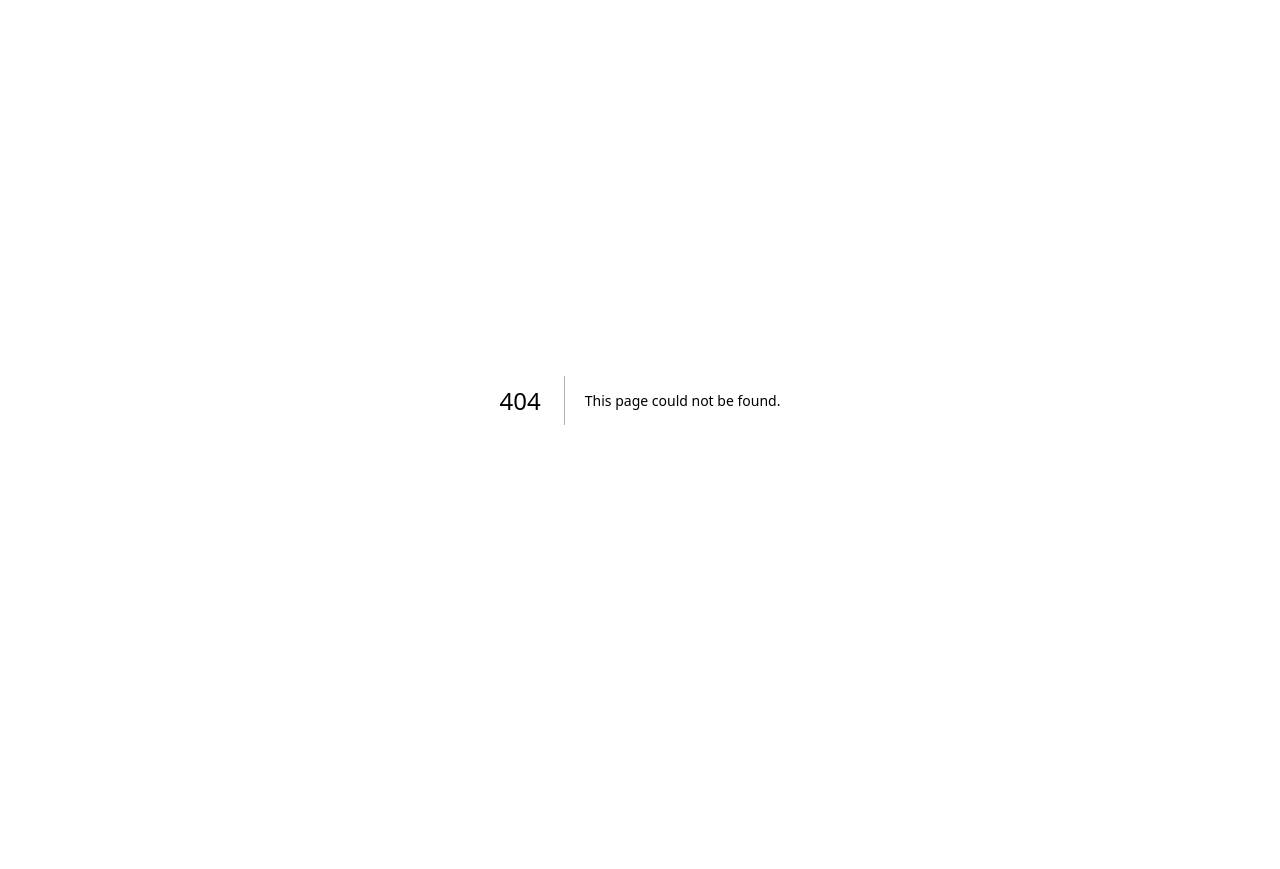
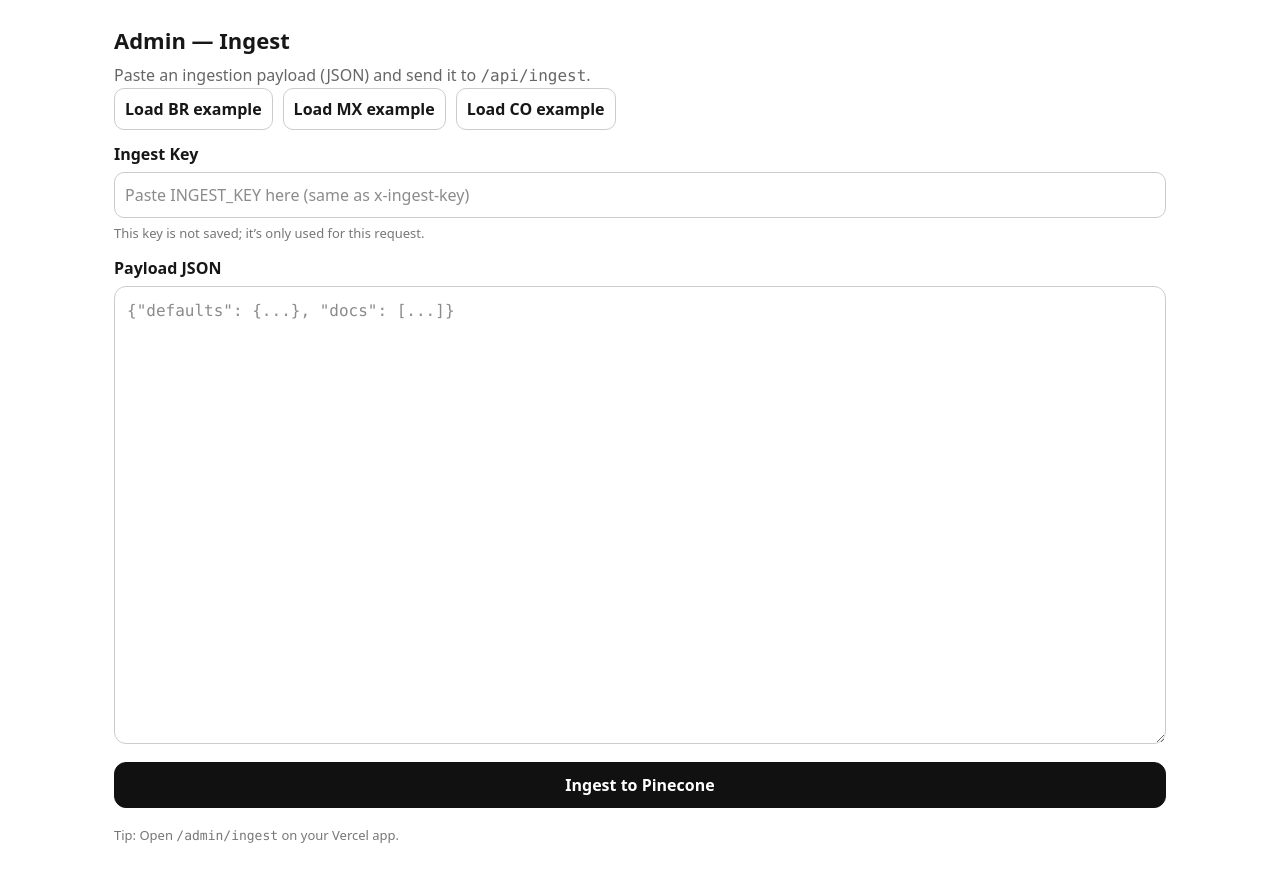
Before and after one commit to marioagnese/ai-tax-rag, a Next.js app: page /admin/ingest in a window 1280 px wide. Before the commit this address had no page. Before the commit the page ends 800 px from the top, so only its background shows below. Built offline with nearby package versions, Linux system fonts and the light colour scheme.

Commit message:
feat: add admin ingest page

```diff
--- /dev/null
+++ b/app/admin/ingest/page.tsx
@@ -0,0 +1,191 @@
+"use client";
+
+import { useMemo, useState } from "react";
+
+type Result =
+  | { ok: true; index: string; namespace: string; embed_model: string; upserted: number }
+  | { ok: false; error: string };
+
+export default function AdminIngestPage() {
+  const [ingestKey, setIngestKey] = useState("");
+  const [payload, setPayload] = useState<string>("");
+  const [loading, setLoading] = useState(false);
+  const [result, setResult] = useState<any>(null);
+
+  const examples = useMemo(() => {
+    return {
+      Brazil: {
+        defaults: {
+          country: "Brazil",
+          source_type: "Statute",
+          law_code: "CTN",
+          source_url: "https://www.planalto.gov.br/ccivil_03/leis/l5172compilado.htm",
+          citation_label: "CTN"
+        },
+        docs: [
+          {
+            id: "br_ctn_art_3_v1_chunk1",
+            text: "CTN Art. 3º: Tributo é toda prestação pecuniária compulsória...",
+            metadata: { article: "3", section: "Art. 3º" }
+          }
+        ]
+      },
+      Mexico: {
+        defaults: {
+          country: "Mexico",
+          source_type: "Statute",
+          law_code: "LISR",
+          source_url: "https://portalhcd.diputados.gob.mx/LeyesBiblio/PortalWeb/Leyes/Vigentes/PDF/LISR_230421.pdf",
+          citation_label: "LISR"
+        },
+        docs: [
+          {
+            id: "mx_lisr_art_1_v1_chunk1",
+            text:
+              "Artículo 1. Las personas físicas y las morales están obligadas al pago del impuesto sobre la renta en los siguientes casos:\n" +
+              "I. Las residentes en México, respecto de todos sus ingresos...\n" +
+              "II. Los residentes en el extranjero que tengan un establecimiento permanente...",
+            metadata: { article: "1", section: "Art. 1", page_start: 1, page_end: 1 }
+          }
+        ]
+      },
+      Colombia: {
+        defaults: {
+          country: "Colombia",
+          source_type: "Statute",
+          law_code: "ET",
+          source_url: "https://www.funcionpublica.gov.co/eva/gestornormativo/norma.php?i=6533",
+          citation_label: "Estatuto Tributario"
+        },
+        docs: [
+          {
+            id: "co_et_art_1_v1_chunk1",
+            text:
+              "ARTÍCULO 1° ORIGEN DE LA OBLIGACIÓN SUSTANCIAL. " +
+              "La obligación tributaria sustancial se origina al realizarse el presupuesto o los presupuestos previstos en la ley " +
+              "como generadores del impuesto y ella tiene por objeto el pago del tributo.",
+            metadata: { article: "1", section: "Art. 1" }
+          }
+        ]
+      }
+    } as Record<string, any>;
+  }, []);
+
+  function loadExample(key: "Brazil" | "Mexico" | "Colombia") {
+    setResult(null);
+    setPayload(JSON.stringify(examples[key], null, 2));
+  }
+
+  async function ingest() {
+    setResult(null);
+
+    let parsed: any;
+    try {
+      parsed = JSON.parse(payload);
+    } catch {
+      setResult({ ok: false, error: "Invalid JSON payload. Fix the JSON and try again." });
+      return;
+    }
+
+    if (!ingestKey.trim()) {
+      setResult({ ok: false, error: "Missing Ingest Key. Paste it in the field above." });
+      return;
+    }
+
+    setLoading(true);
+    try {
+      const res = await fetch("/api/ingest", {
+        method: "POST",
+        headers: {
+          "Content-Type": "application/json",
+          "x-ingest-key": ingestKey.trim()
+        },
+        body: JSON.stringify(parsed)
+      });
+
+      const json = await res.json();
+      setResult(json);
+    } catch (e: any) {
+      setResult({ ok: false, error: e?.message || "Unknown error" });
+    } finally {
+      setLoading(false);
+    }
+  }
+
+  return (
+    <div style={{ maxWidth: 1100, margin: "0 auto", padding: 24, fontFamily: "system-ui, -apple-system, Segoe UI, Roboto, Arial" }}>
+      <h1 style={{ fontSize: 22, fontWeight: 800, marginBottom: 6 }}>Admin — Ingest</h1>
+      <p style={{ color: "#666", marginTop: 0 }}>
+        Paste an ingestion payload (JSON) and send it to <code>/api/ingest</code>.
+      </p>
+
+      <div style={{ display: "flex", gap: 10, flexWrap: "wrap", marginBottom: 12 }}>
+        <button onClick={() => loadExample("Brazil")} style={btn}>Load BR example</button>
+        <button onClick={() => loadExample("Mexico")} style={btn}>Load MX example</button>
+        <button onClick={() => loadExample("Colombia")} style={btn}>Load CO example</button>
+      </div>
+
+      <div style={{ display: "grid", gap: 12 }}>
+        <div>
+          <label style={{ fontWeight: 700, display: "block", marginBottom: 6 }}>Ingest Key</label>
+          <input
+            value={ingestKey}
+            onChange={(e) => setIngestKey(e.target.value)}
+            placeholder="Paste INGEST_KEY here (same as x-ingest-key)"
+            style={{ width: "100%", padding: 10, borderRadius: 10, border: "1px solid #ccc" }}
+          />
+          <div style={{ marginTop: 6, fontSize: 13, color: "#777" }}>
+            This key is not saved; it’s only used for this request.
+          </div>
+        </div>
+
+        <div>
+          <label style={{ fontWeight: 700, display: "block", marginBottom: 6 }}>Payload JSON</label>
+          <textarea
+            value={payload}
+            onChange={(e) => setPayload(e.target.value)}
+            rows={18}
+            placeholder='{"defaults": {...}, "docs": [...]}'
+            style={{ width: "100%", padding: 12, borderRadius: 12, border: "1px solid #ccc", fontFamily: "ui-monospace, SFMono-Regular, Menlo, Monaco, Consolas, monospace" }}
+          />
+        </div>
+
+        <button onClick={ingest} disabled={loading} style={{ ...btnPrimary, opacity: loading ? 0.6 : 1 }}>
+          {loading ? "Ingesting..." : "Ingest to Pinecone"}
+        </button>
+
+        {result && (
+          <div style={{ padding: 14, borderRadius: 12, border: "1px solid #ddd", background: "#fafafa" }}>
+            <div style={{ fontWeight: 800, marginBottom: 8 }}>
+              Result: {result.ok ? "✅ OK" : "❌ Error"}
+            </div>
+            <pre style={{ margin: 0, whiteSpace: "pre-wrap" }}>{JSON.stringify(result, null, 2)}</pre>
+          </div>
+        )}
+      </div>
+
+      <div style={{ marginTop: 18, color: "#777", fontSize: 13 }}>
+        Tip: Open <code>/admin/ingest</code> on your Vercel app.
+      </div>
+    </div>
+  );
+}
+
+const btn: React.CSSProperties = {
+  padding: "8px 10px",
+  borderRadius: 10,
+  border: "1px solid #ccc",
+  background: "white",
+  cursor: "pointer",
+  fontWeight: 700
+};
+
+const btnPrimary: React.CSSProperties = {
+  padding: "10px 14px",
+  borderRadius: 12,
+  border: "1px solid #111",
+  background: "#111",
+  color: "white",
+  cursor: "pointer",
+  fontWeight: 800
+};
```
